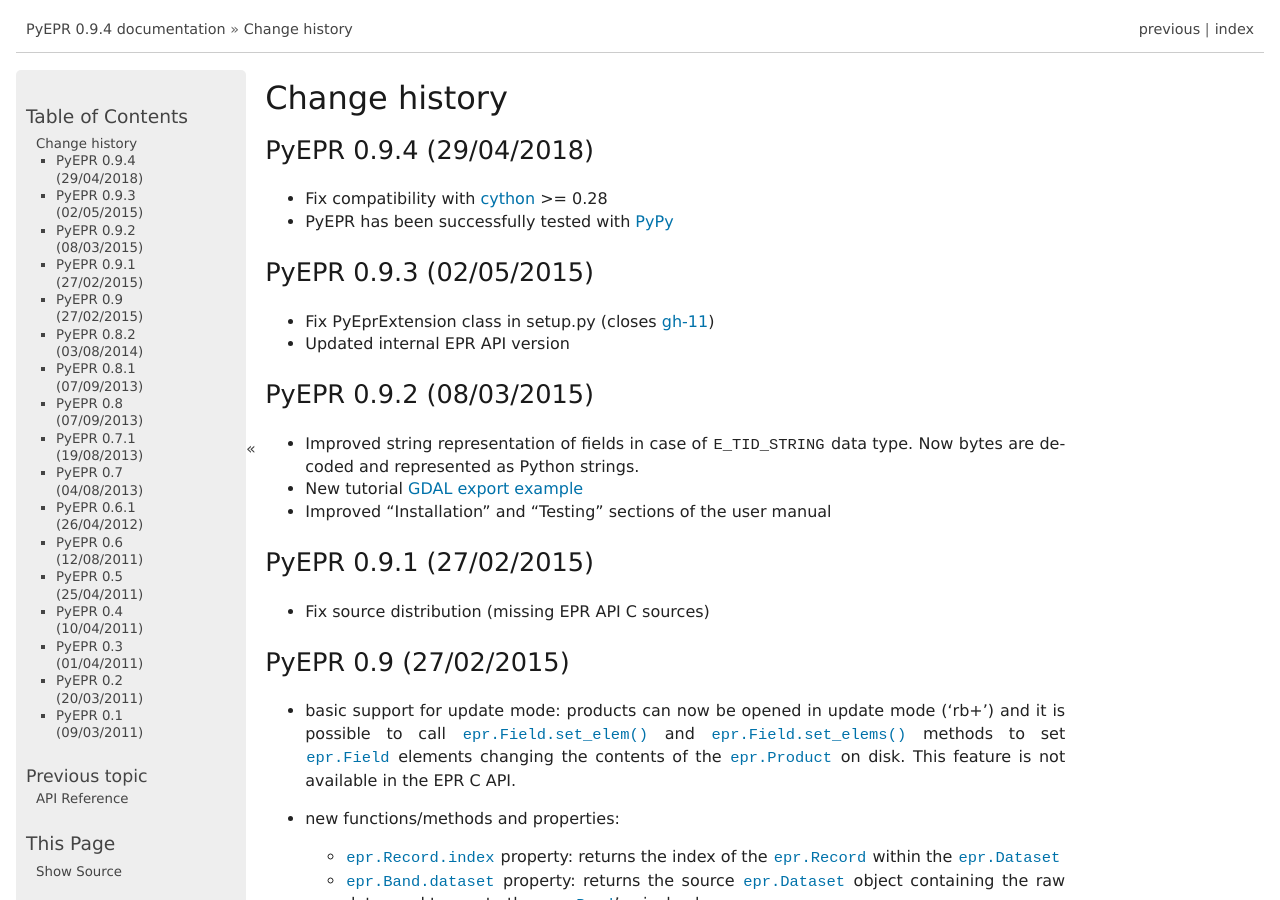
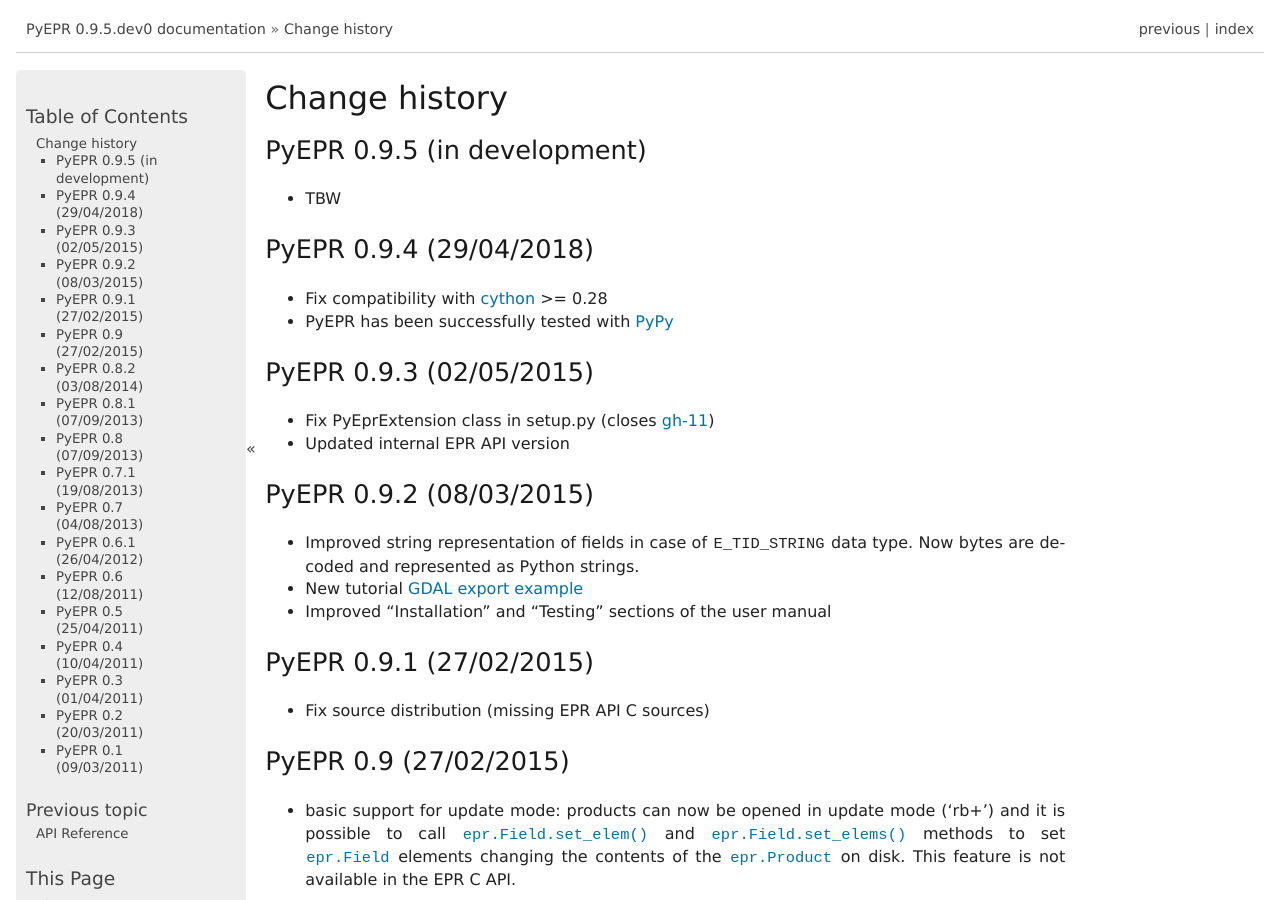
Before and after one commit to avalentino/pyepr, a Sphinx documentation site: the page built from doc/NEWS.txt, in a window 1280 px wide and 900 px high. Built offline with Sphinx 7.4.7, drawn with Linux system fonts in a browser that asks for light colours; formulas are drawn with MathJax 3; some of the changed text lies outside the part shown.

Commit message:
Post release commit

```diff
--- a/README.txt
+++ b/README.txt
@@ -6,7 +6,7 @@
 :Author:    Antonio Valentino
 :Contact:   antonio.valentino@tiscali.it
 :Copyright: 2011-2018, Antonio Valentino <antonio.valentino@tiscali.it>
-:Version:   0.9.4
+:Version:   0.9.5
 
 
 Introduction
--- a/doc/NEWS.txt
+++ b/doc/NEWS.txt
@@ -1,5 +1,11 @@
 Change history
 ==============
+
+PyEPR 0.9.5 (in development)
+----------------------------
+
+* TBW
+
 
 PyEPR 0.9.4 (29/04/2018)
 ------------------------
--- a/doc/conf.py
+++ b/doc/conf.py
@@ -73,9 +73,9 @@
 # built documents.
 #
 # The short X.Y version.
-version = '0.9.4'
+version = '0.9.5'
 # The full version, including alpha/beta/rc tags.
-release = version  # + '.dev0'
+release = version + '.dev0'
 
 # The language for content autogenerated by Sphinx. Refer to documentation
 # for a list of supported languages.
```
Also changed, not shown: 1 other file.
